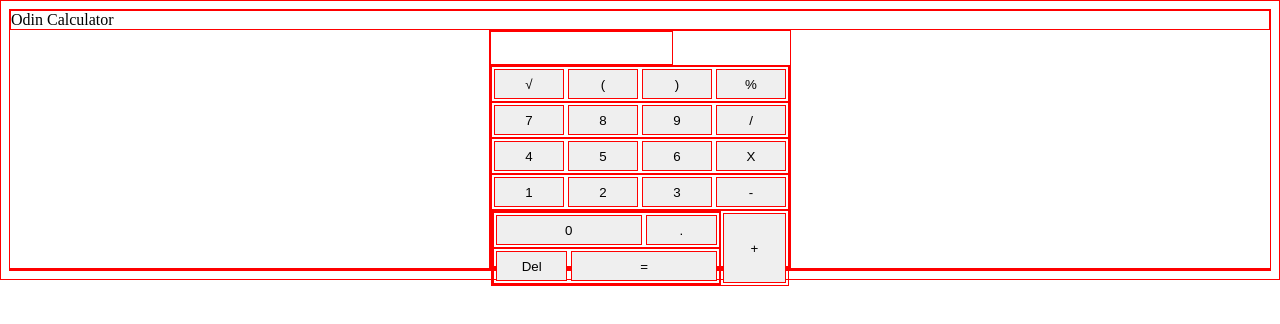
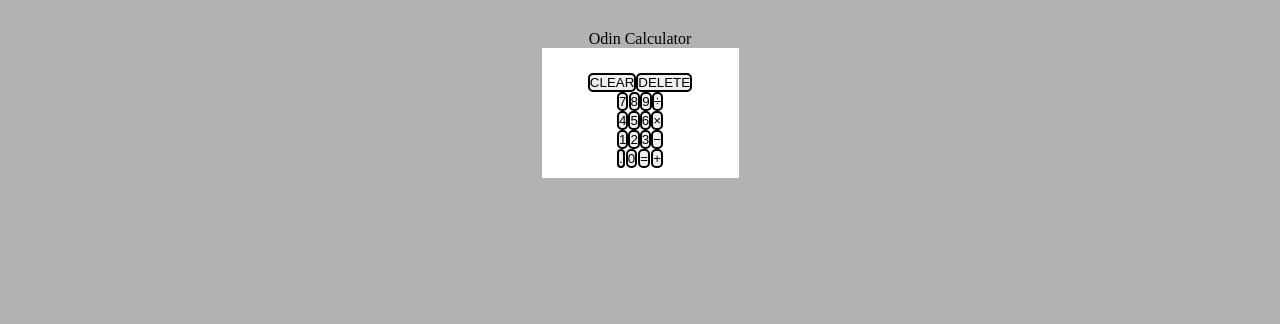
Before and after one commit to kiganoakuma/odin-calculator, a plain HTML site: page index.html in a window 1280 px wide. Drawn offline with Linux system fonts and the light colour scheme.

Commit message:
remade the buttons correctly and styled them for spacing

```diff
--- a/css/style.css
+++ b/css/style.css
@@ -1,15 +1,39 @@
 * {
-    border: 1px solid red
+    margin: 0;
+    padding: 0;
+    border: 0;
+}
+
+body {
+    display: flex;
+    flex-direction: column;
+    justify-content: center;
+    align-items: center;
+    background-color: rgb(178, 178, 178);
+}
+
+.header {
+    margin-top: 30px;
 }
 
 .container {
-    width: 300px;
-    margin: 0 auto;
+    display: flex;
+    flex-direction: column;
+    align-items: center;
+    background-color: white;
+    padding: 10px;
+
 }
 
-input[type="button"] {
-    margin: 2px;
-    padding: 0;
+.row.big-keys {
+    display: flex;
+    justify-content: space-between;
+}
+
+.button-container {
+    display: flex;
+    flex-direction: column;
+    justify-content: space-between;
 }
 
 .row {
@@ -17,25 +41,7 @@ input[type="button"] {
     justify-content: space-between;
 }
 
-.conflict {
-    display: flex;
-    justify-content: space-between;
+button {
+    border-radius: 5px;
+    border: 2px solid black;
 }
-
-.left {
-    display: flex;
-    flex-direction: column;
-    padding-right: 0;
-}
-
-.left .top, .left .bottom {
-    display: flex;
-    justify-content: space-between;
-
-}
-
-.big {
-    display: flex;
-    justify-content: center;
-    align-items: center;
-}
--- a/index.html
+++ b/index.html
@@ -11,53 +11,38 @@
     <section class="header">Odin Calculator</section>
     <div class="container">
       <input type="text" class="result" />
-      <div id="entry-buttons">
-        <div class="first row">
-          <input type="button" name="" value="&radic;" class="global normal" />
-          <input type="button" name="" value="(" class="global normal" />
-          <input type="button" name="" value=")" class="global normal" />
-          <input type="button" name="" value="%" class="global normal" />
+      <div class="row big-keys">
+        <button onclick="this.blur();" class="big-btn btn-red" id="clearBtn">
+          CLEAR
+        </button>
+        <button onclick="this.blur();" class="big-btn btn-grey" id="deleteBtn">
+          DELETE
+        </button>
+      </div>
+      <div class="button-container">
+        <div class="row 1">
+          <button onclick="this.blur();" class="btn" data-number>7</button>
+          <button onclick="this.blur();" class="btn" data-number>8</button>
+          <button onclick="this.blur();" class="btn" data-number>9</button>
+          <button onclick="this.blur();" class="btn" data-operator>÷</button>
         </div>
-        <div class="second row">
-          <input type="button" name="" value="7" class="global normal" />
-          <input type="button" name="" value="8" class="global normal" />
-          <input type="button" name="" value="9" class="global normal" />
-          <input type="button" name="" value="/" class="global normal" />
+        <div class="row 2">
+          <button onclick="this.blur();" class="btn" data-number>4</button>
+          <button onclick="this.blur();" class="btn" data-number>5</button>
+          <button onclick="this.blur();" class="btn" data-number>6</button>
+          <button onclick="this.blur();" class="btn" data-operator>×</button>
         </div>
-        <div class="third row">
-          <input type="button" name="" value="4" class="global normal" />
-          <input type="button" name="" value="5" class="global normal" />
-          <input type="button" name="" value="6" class="global normal" />
-          <input type="button" name="" value="X" class="global normal" />
+        <div class="row 3">
+          <button onclick="this.blur();" class="btn" data-number>1</button>
+          <button onclick="this.blur();" class="btn" data-number>2</button>
+          <button onclick="this.blur();" class="btn" data-number>3</button>
+          <button onclick="this.blur();" class="btn" data-operator>−</button>
         </div>
-        <div class="fourth row">
-          <input type="button" name="" value="1" class="global normal" />
-          <input type="button" name="" value="2" class="global normal" />
-          <input type="button" name="" value="3" class="global normal" />
-          <input type="button" name="" value="-" class="global normal" />
-        </div>
-        <div class="conflict">
-          <div class="left">
-            <div class="top">
-              <input type="button" name="" value="0" class="big" />
-              <input type="button" name="" value="." class="small" />
-            </div>
-            <div class="bottom">
-              <input
-                type="button"
-                name=""
-                value="Del"
-                class="red small white-text top-margin"
-              />
-              <input
-                type="button"
-                name=""
-                value="="
-                class="green white-text big top-margin"
-              />
-            </div>
-          </div>
-          <input type="button" name="" value="+" class="global grey plus" />
+        <div class="row 4">
+          <button onclick="this.blur();" class="btn" id="pointBtn">.</button>
+          <button onclick="this.blur();" class="btn" data-number>0</button>
+          <button onclick="this.blur();" class="btn" id="equalsBtn">=</button>
+          <button onclick="this.blur();" class="btn" data-operator>+</button>
         </div>
       </div>
     </div>
--- a/js/script.js
+++ b/js/script.js
@@ -1,73 +1,82 @@
-const elements = {
-  allNormalButtons: document.querySelectorAll(".normal"),
-  allInputs: document.querySelectorAll("input"),
-  rows: document.querySelectorAll(".row"),
-  conflictTopLeft: document.querySelector(".top"),
-  conflictBottomLeft: document.querySelector(".bottom"),
-  small: document.querySelectorAll(".small"),
-  big: document.querySelectorAll(".big"),
-  plus: document.querySelector(".plus"),
-  conflict: document.querySelector(".conflict"),
-  left: document.querySelector(".left"),
-  buttonContainer: document.querySelector("#entry-buttons"),
-};
+// CSS DYNAMIC STYLING
 
-const dimensions = {
-  width: 300,
-  buttonContainerHeight: 200,
-  gap: 4,
-  leftConflictWidth: 300 * 0.75,
-  rightConflictWidth: 300 * 0.25,
-};
+function elementStyling() {
+  // ELEMENT VARIABLES
+  const elements = {
+    container: document.querySelector(".container"),
+    buttonContainer: document.querySelector(".button-container"),
+    bigButtonsContainer: document.querySelector(".row.big-keys"),
+    rows: document.querySelectorAll(".row"),
+    result: document.querySelector(".result"),
+    buttons: document.querySelectorAll("button"),
+    bigButtons: document.querySelectorAll(".big-btn"),
+  };
 
-// Calculate normalButtonWidth after defining initial dimensions
-dimensions.normalButtonWidth = (dimensions.width - dimensions.gap * 4) / 4;
+  // DIMENSION INITIALIZATION
+  const dimensions = {
+    width: 200,
+    height: 200,
+    gap: 4,
+  };
 
-// Apply styles to buttonContainer and left elements
-Object.assign(elements.buttonContainer.style, {
-  height: `${dimensions.buttonContainerHeight}px`,
-});
+  // ALL FUNCTIONS
+  function setStyles(element, styles) {
+    for (const property in styles) {
+      element.style[property] = styles[property];
+    }
+  }
 
-// Apply styles to plus element
+  function multiSetStyle(elements, styles) {
+    [...elements].forEach((element) => {
+      setStyles(element, styles);
+      console.log(element, styles);
+    });
+  }
+  function countDivsInClass(parentElement, className) {
+    if (!parentElement) {
+      console.error("Parent element is not provided or does not exist.");
+      return 0;
+    }
 
-// Apply styles to inputs
+    const divElements = parentElement.querySelectorAll(`div.${className}`);
+    return divElements.length;
+  }
 
-const inputHeight =
-  (dimensions.buttonContainerHeight - dimensions.gap * 5) / 6 + "px";
-const plusHeight = inputHeight * 2 + dimensions.gap;
+  // Calculate new dimensions after defining initial dimensions
+  const numberOfRows = countDivsInClass(elements.buttonContainer, "row");
+  dimensions.buttonWidth = (dimensions.width - dimensions.gap * (4 - 1)) / 4;
+  dimensions.buttonHeight = dimensions.buttonWidth;
 
-// Apply height to all inputs except the plus button
-elements.allInputs.forEach((input) => {
-  if (!input.classList.contains("plus")) {
-    input.style.height = inputHeight;
-  }
-});
-Object.assign(elements.plus.style, {
-  width: `${dimensions.rightConflictWidth}px`,
-  height: `${plusHeight}px`,
-});
+  //containers  styles
 
-// Apply styles to rows
-elements.rows.forEach((row) => {
-  row.style.justifyContent = "space-between";
-});
+  setStyles(elements.buttonContainer, {
+    //button container
+    width: `${dimensions.width}px`,
+    height: `${dimensions.widtht}px`,
+    gap: `${gap}px`,
+  });
 
-// Apply styles to normal buttons
-elements.allNormalButtons.forEach(
-  (button) => (button.style.width = `${dimensions.normalButtonWidth}px`)
-);
+  setStyles(elements.bigButtonsContainer, {
+    width: `${dimensions.width}px`,
+    height: `${dimensions.height / 4}px`,
+  });
 
-// Apply styles to conflict elements
-[elements.conflictTopLeft, elements.conflictBottomLeft].forEach((el) => {
-  el.style.width = `${dimensions.leftConflictWidth}px`;
-});
+  // button styles
 
-// Apply styles to small buttons
-const smallButtonWidth = dimensions.width / 4 - (dimensions.gap - 0.5);
-elements.small.forEach(
-  (button) => (button.style.width = `${smallButtonWidth}px`)
-);
+  multiSetStyle(elements.buttons, {
+    // global
+    width: `${dimensions.buttonWidth}px`,
+    height: `${dimensions.buttonHeight}px`,
+  });
 
-// Apply styles to big buttons
-const bigButtonWidth = dimensions.normalButtonWidth * 2 + dimensions.gap;
-elements.big.forEach((button) => (button.style.width = `${bigButtonWidth}px`));
+  multiSetStyle(elements.bigButtons, {
+    width: `${dimensions.buttonWidth * 2 + dimensions.gap}px`,
+    height: `${dimensions.buttonHeight}px`,
+  });
+
+  //rows styling
+  multiSetStyle(elements.rows, {
+    gap: `${dimensions.gap}px`,
+  });
+}
+elementStyling();
```
Also changed, not shown: 1 other file.
